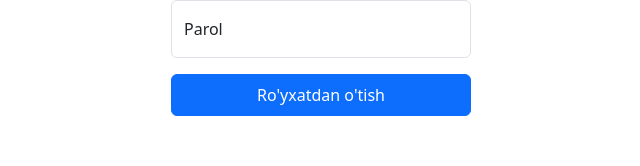
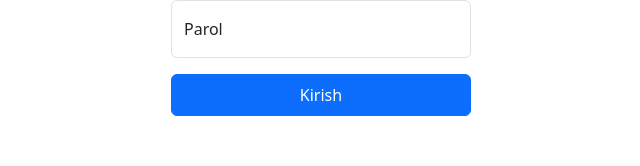
Before and after one commit to axrorbekdf/my-blog-in-vue, a Vue app: page /login in a window 1280 px wide. Shown: the part 412-578 px from the top of the page, without its empty margins (319-959 px from the left). Built offline with nearby package versions, Linux system fonts and the light colour scheme.

Commit message:
bux fixed

```diff
--- a/src/components/Login.vue
+++ b/src/components/Login.vue
@@ -13,7 +13,7 @@
 
             <Input v-model="password" :type="'password'" :label="'Parol'" />
 
-            <Button @click="loginHandler">Ro'yxatdan o'tish</Button>
+            <Button @click="loginHandler">Kirish</Button>
             <p class="mt-5 mb-3 text-body-secondary">© <b>2017–2023</b></p>
         </form>
     </main>
--- a/src/components/Register.vue
+++ b/src/components/Register.vue
@@ -53,7 +53,7 @@ export default {
 
             this.$store.dispatch('register', data)
             .then(data => {
-                console.log(data.user)
+                this.$router.push({name: 'home'})
             })
             .catch(data => {
                 console.log(data.errors)
```
